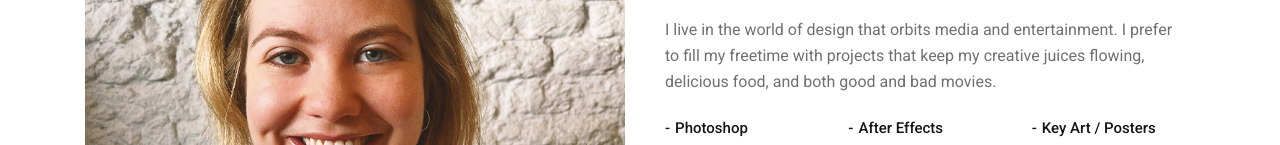
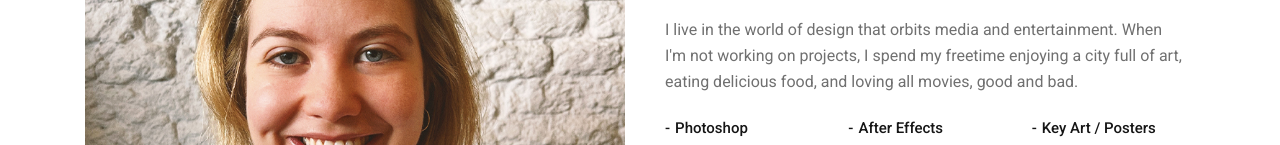
Before and after one commit to kennahellerdotcom/kennahellerdotcom.github.io, a plain HTML site: page contact.html in a window 1280 px wide. Shown: the part 341-486 px from the top of the page. Drawn offline with Linux system fonts and the light colour scheme.

Commit message:
contact bio

```diff
--- a/contact.html
+++ b/contact.html
@@ -95,9 +95,8 @@
                                             </div>
                                             <div class="text-block text-left mb-35">
                                                 <p>
-                                                    I live in the world of design that orbits media and entertainment. I
-                                                    prefer to fill my freetime with projects that keep my creative
-                                                    juices flowing, delicious food, and both good and bad movies.
+                                                    I live in the world of design that orbits media and entertainment. When I'm not working on projects, I spend my freetime enjoying a city full of art,
+                                                    eating delicious food, and loving all movies, good and bad.
                                                 </p>
                                             </div>
 
```
